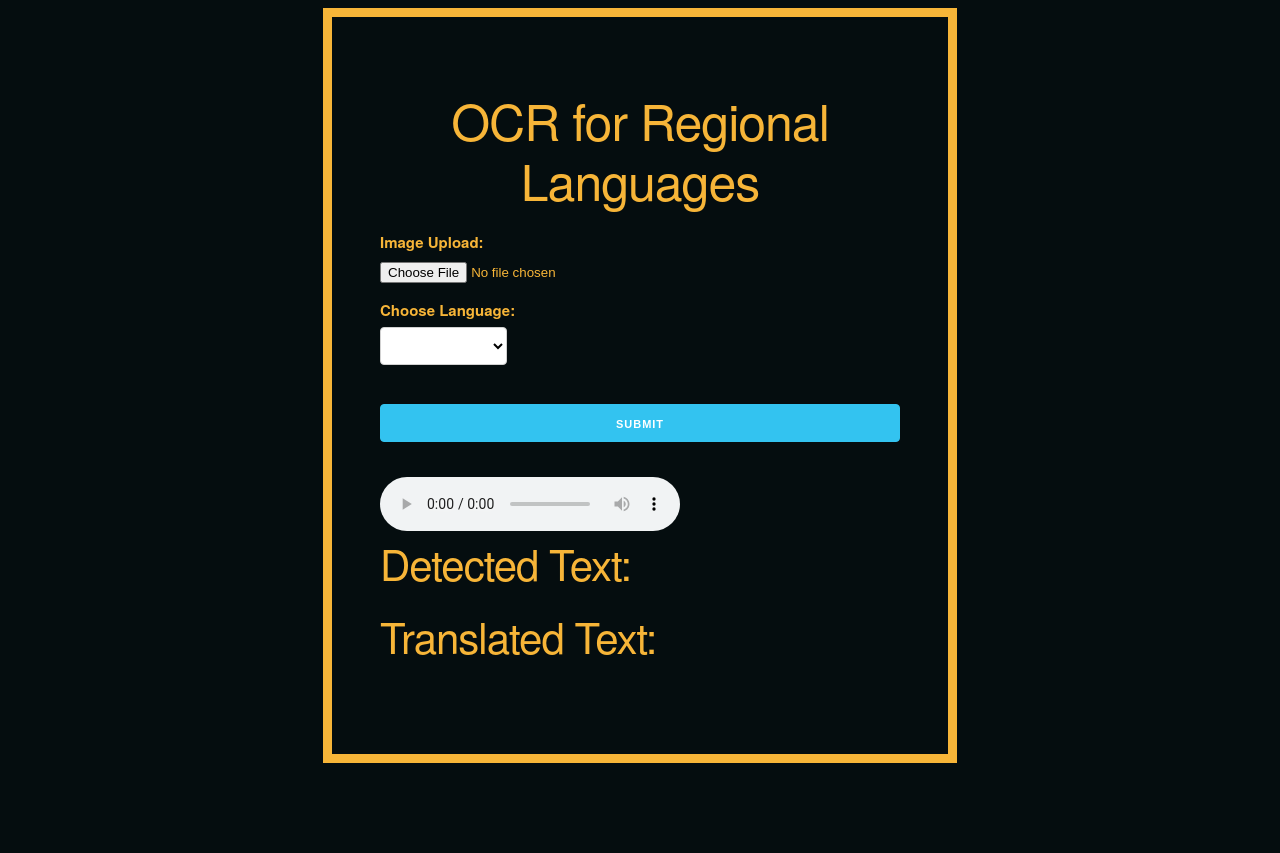
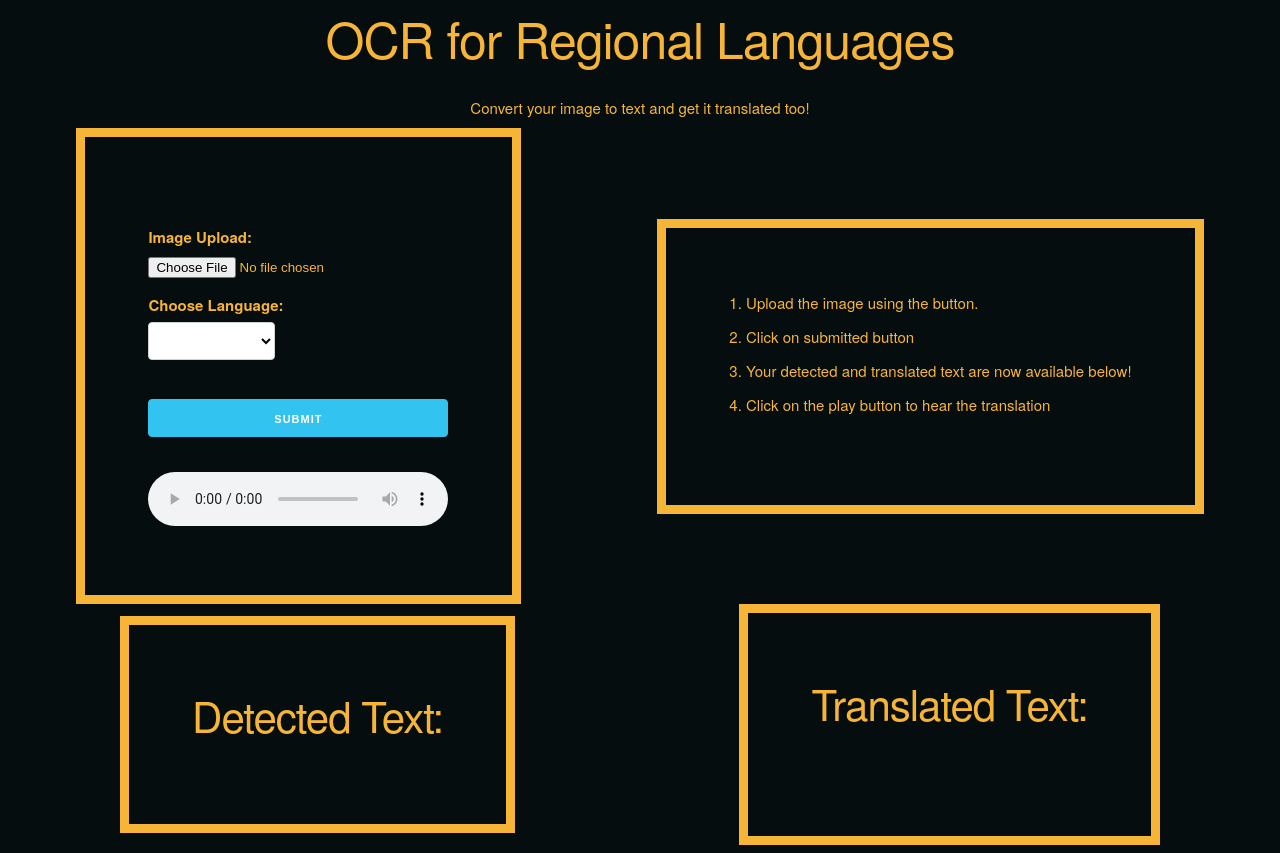
Before and after one commit to melita-celia/ocr-for-regional-languages, a Django app: page / in a window 1280 px wide. Before the commit the page ends 763 px from the top, so only its background shows below. Run offline with Django 3.2, Linux system fonts and the light colour scheme.

Commit message:
Update formpage.html

```diff
--- a/OCRWebApp/OCR/templates/formpage.html
+++ b/OCRWebApp/OCR/templates/formpage.html
@@ -1,21 +1,28 @@
 <!DOCTYPE html>
 {% load static %}
 <html lang="en">
+
 <head>
     <meta charset="utf-8">
     <meta http-equiv="X-UA-Compatible" content="IE=edge">
     <meta name="viewport" content="width=device-width, initial-scale=1">
     <title>OCR FOR REGIONAL LANGUAGES</title>
     <link href="{% static 'forms.css' %}" rel="stylesheet" type="text/css">
-        <link rel="stylesheet" href="https://cdnjs.cloudflare.com/ajax/libs/skeleton/2.0.4/skeleton.css" >
+    <link rel="stylesheet" href="https://cdnjs.cloudflare.com/ajax/libs/skeleton/2.0.4/skeleton.css">
 </head>
-    <body >
-        <div class="container">
-            <div class="form-container">
-                <p style="color: red;">{{message}}</p>
+
+<body>
     <h1>
         OCR for Regional Languages
     </h1>
+    <header>
+        Convert your image to text and get it translated too!
+    </header>
+    <section class="sec-1">
+    <div class="form-container">
+        <div class="upload">
+
+            <p style="color: red;">{{message}}</p>
             <form method="POST" enctype=multipart/form-data>
                 {% csrf_token %}
                 <label> Image Upload:</label>
@@ -41,18 +48,36 @@
                 </script>
                 <br><br>
                 <!--<input type="submit" value="Submit">-->
-                <button class="button-primary" type="submit" >Submit</button>
+                <button class="button-primary" type="submit">Submit</button>
             </form>
-                <audio
-                    src="{{obj}}"
-                    controls
-                ></audio>
+            <audio src="{{obj}}" controls></audio>
             <!--<span>{{audiotts}}><embed src="trans.mp3" height="100" width="500"></span>-->
-                <label><h2>Detected Text:</h2></label>
-                <span class="textarea" role="textbox" >{{det_text}}</span>
-                <label><h2>Translated Text:</h2></label>
+        </div>
+    </div>
+    <div class="form-container">
+        <ol>
+            <li>Upload the image using the button.</li>
+            <li>Click on submitted button</li>
+            <li>Your detected and translated text are now available below!</li>
+            <li>Click on the play button to hear the translation</li>
+        </ol>
+    </div>
+    </section>
+    <section class="sec-2">
+        <div class="form-container">
+            <label>
+                <h2>Detected Text:</h2>
+            </label>
+            <span class="textarea" role="textbox">{{det_text}}</span>
+        </div>
+        <div class="form-container">
+            <label>
+                <h2>Translated Text:</h2>
+            </label>
             <span class="textarea" role="textbox">{{translated_text}}</span><br>
         </div>
         </div>
+    </section>
 </body>
+
 </html>
```
Lines whose indentation alone changed are shown as unchanged.
